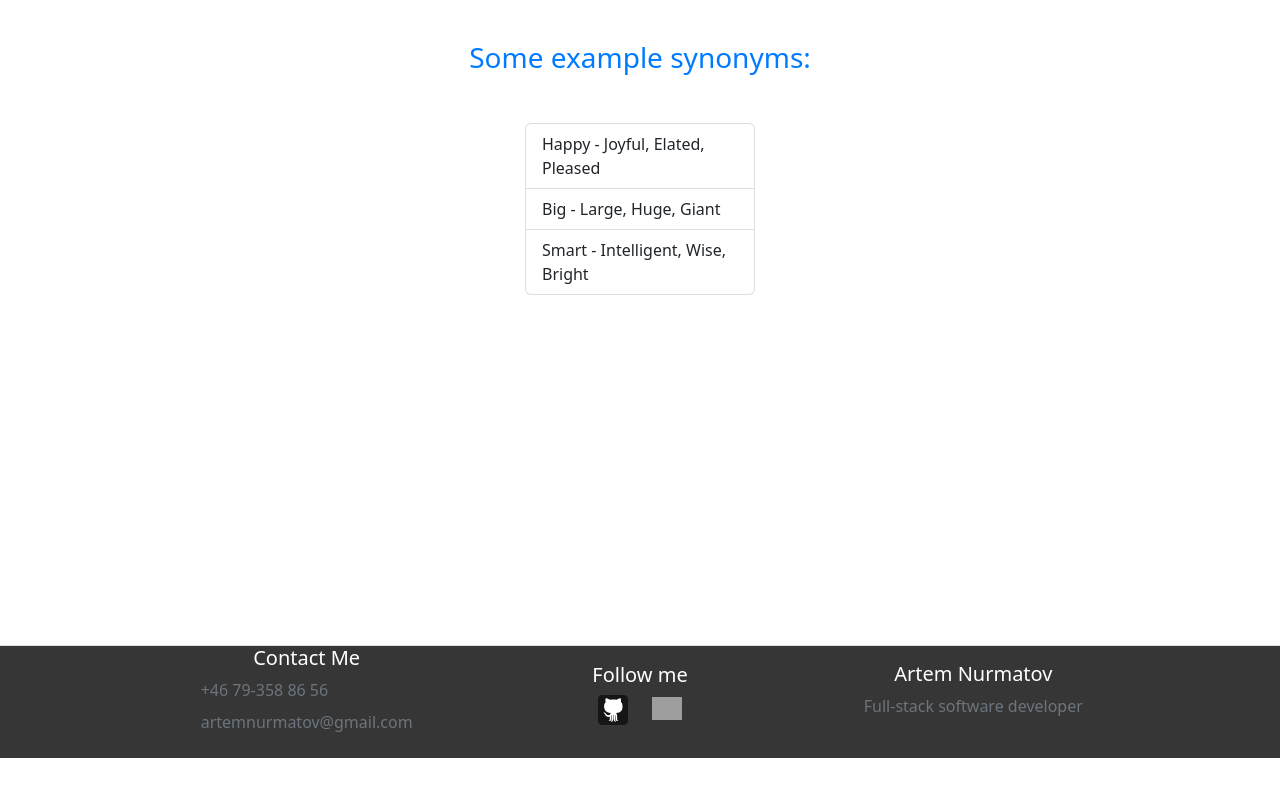
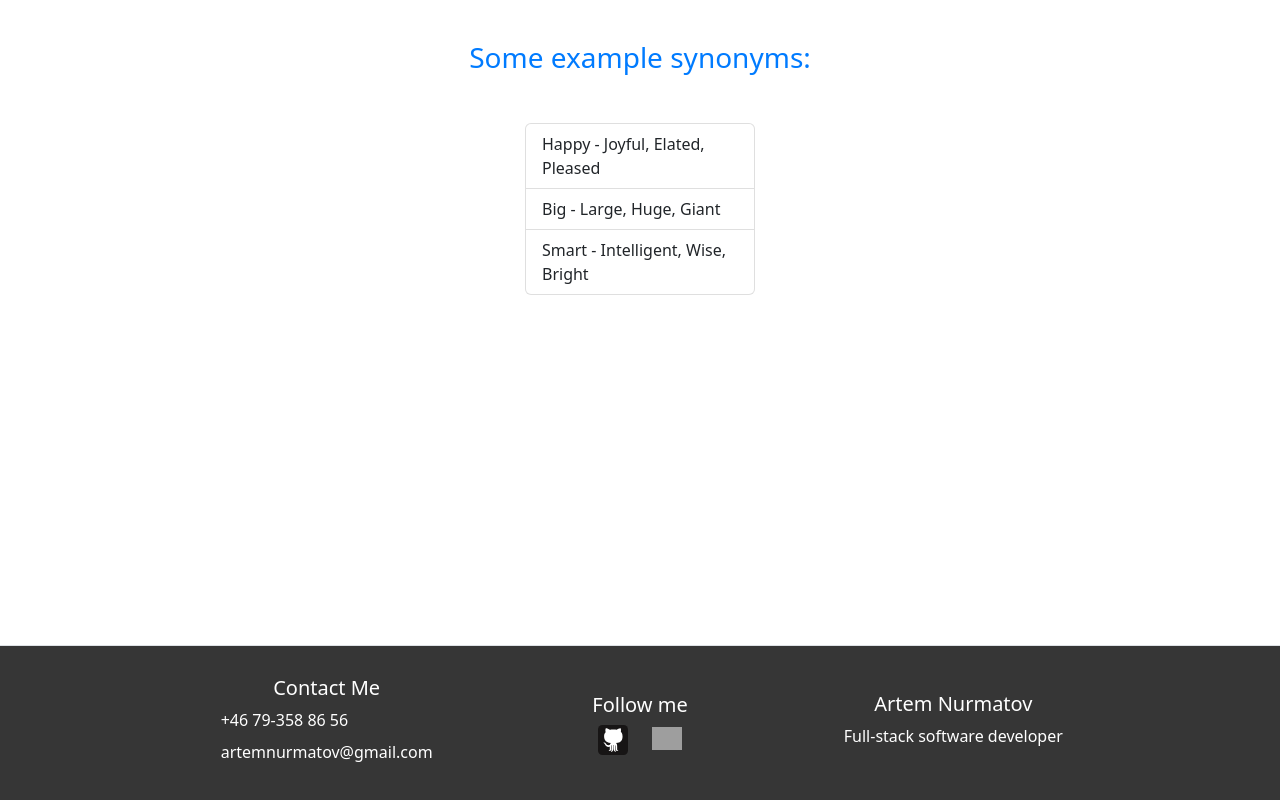
Before and after one commit to MartyFibghtov/synonyms, a Vue app in the folder synonyms-vue/: page / in a window 1280 px wide. Shown: the part 387-1187 px from the top of the page. Before the commit the page ends 1145 px from the top, so only its background shows below. Built offline with nearby package versions, Linux system fonts and the light colour scheme; grey boxes are pictures that could not be loaded.

Commit message:
#27 Wrapped footer in padding

```diff
--- a/synonyms-vue/src/components/FooterComponent.vue
+++ b/synonyms-vue/src/components/FooterComponent.vue
@@ -1,12 +1,12 @@
 <template>
   <footer  style="background: #363636; color: white" class="w-100 border-top d-flex justify-content-center align-items-center">
-    <div class="w-100 row row-cols-1 row-cols-md-3 d-flex" style="max-width: 1000px;">
+    <div class="w-100 row row-cols-1 row-cols-md-3 d-flex" style="max-width: 1000px;padding: 30px;">
       <div class="col mb-3 d-flex justify-content-center align-items-center flex-column">
         <h5>Contact Me</h5>
-        <ul class="nav flex-column">
-          <li class="nav-item mb-2"><a href="#" class="nav-link p-0 text-muted">+46 79-358 86 56</a></li>
-          <li class="nav-item mb-2"><a href="#" class="nav-link p-0 text-muted">artemnurmatov@gmail.com</a></li>
-        </ul>
+        <div class="nav flex-column">
+          <p class="nav-item mb-2">+46 79-358 86 56</p>
+          <p class="nav-item mb-2">artemnurmatov@gmail.com</p>
+        </div>
       </div>
 
       <div class="col mb-3 d-flex justify-content-center align-items-center flex-column">
@@ -27,9 +27,9 @@
 
       <div class="col mb-3 d-flex justify-content-center align-items-center flex-column">
         <h5>Artem Nurmatov</h5>
-        <ul class="nav flex-column">
-          <li class="nav-item mb-2"><a href="#" class="nav-link p-0 text-muted">Full-stack software developer</a></li>
-        </ul>
+        <div class="nav flex-column">
+          <p class="nav-item mb-2">Full-stack software developer</p>
+        </div>
       </div>
     </div>
   </footer>
--- a/synonyms-vue/src/components/SynonymList.vue
+++ b/synonyms-vue/src/components/SynonymList.vue
@@ -10,7 +10,7 @@
             </ul>
           </div>
         </div>
-        <div v-else class="not-found-message text-center">
+        <div v-else-if="synonyms.hasOwnProperty('success')" class="not-found-message text-center">
           <h1 class="my-3">Word not found :(</h1>
           <img style="width: 100%" src="@/assets/img/word_not_found.jpeg" alt="word not found">
 
```
